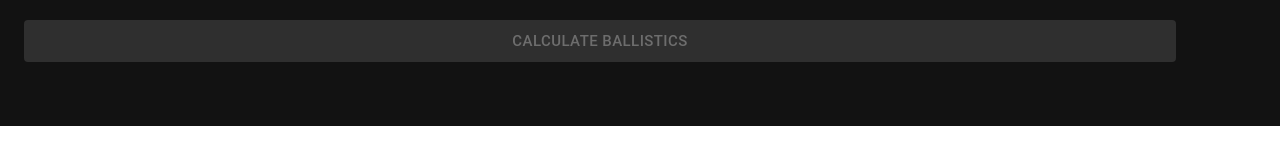
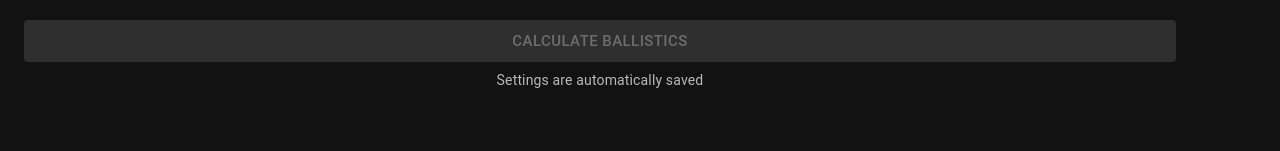
Before and after one commit to zacheusz/ballistic-calculator, a React (Vite) app: page /calculator in a window 1280 px wide. Shown: the part 1472-1623 px from the top of the page. Before the commit the page ends 1598 px from the top, so only its background shows below. Built offline with nearby package versions, Linux system fonts and the light colour scheme; no server answers.

Commit message:
:globe_with_meridians: Add settingsAutoSaved translation key and implement on Calculator page

```diff
--- a/src/i18n/en.json
+++ b/src/i18n/en.json
@@ -167,5 +167,6 @@
   "muiComponents": "MUI Components",
   "currentValues": "Current Values",
   "distance": "Distance",
-  "velocity": "Velocity"
+  "velocity": "Velocity",
+  "settingsAutoSaved": "Settings are automatically saved"
 }
--- a/src/i18n/pl.json
+++ b/src/i18n/pl.json
@@ -167,5 +167,6 @@
   "muiComponents": "Komponenty MUI",
   "currentValues": "Aktualne wartości",
   "distance": "Dystans",
-  "velocity": "Prędkość"
+  "velocity": "Prędkość",
+  "settingsAutoSaved": "Ustawienia są zapisywane automatycznie"
 }
--- a/src/pages/CalculatorPage.tsx
+++ b/src/pages/CalculatorPage.tsx
@@ -509,6 +509,9 @@ const handleShotChange = (field: string, value: any): void => {
                     </>
                   ) : t('calcCalculateBallistics')}
                 </Button>
+                <Typography variant="body2" color="text.secondary" sx={{ mt: 1, textAlign: 'center' }}>
+                  {t('settingsAutoSaved')}
+                </Typography>
               </Box>
             </Box>
           </FormikForm>
```
